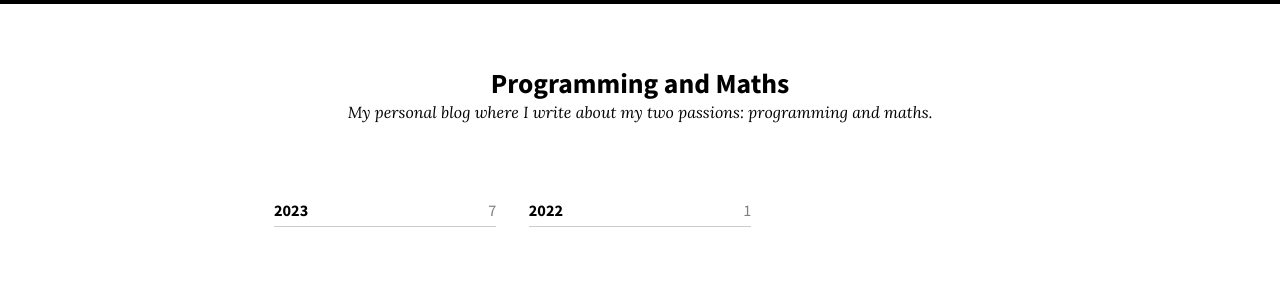
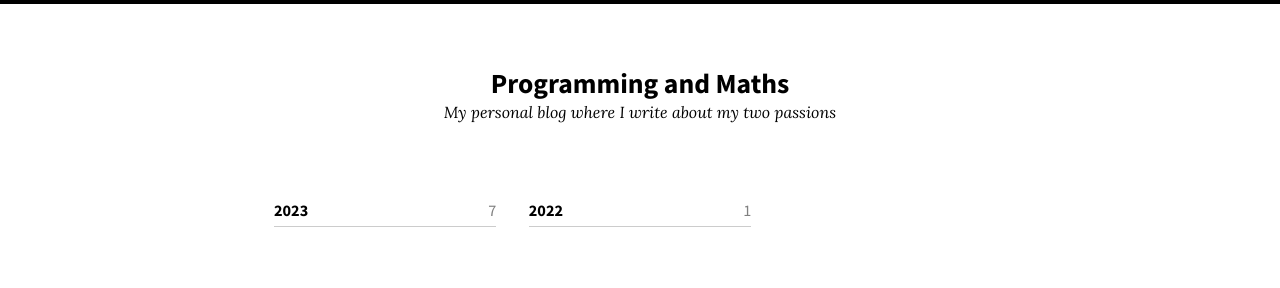
Before and after one commit to NikBomb/buildsucceded, a Jekyll site: the page built from index.md, in a window 1280 px wide. Shown: the top 288 px of the page. Built offline with Jekyll 4.4.1, drawn with Linux system fonts in a browser that asks for light colours; nearby versions of some CDN libraries.

Commit message:
Update line of the blog

```diff
--- a/_config.yml
+++ b/_config.yml
@@ -18,7 +18,7 @@ remote_theme: mmistakes/so-simple-theme
 skin: "/assets/css/skins/default.css"
 locale: en-UK
 title: "Programming and Maths"
-description: " My personal blog where I write about my two passions: programming and maths."
+description: "My personal blog where I write about my two passions"
 baseurl: ""
 url: "nicobombace.com"
 logo: # path of site logo, e.g. "/images/logo.png"
```
